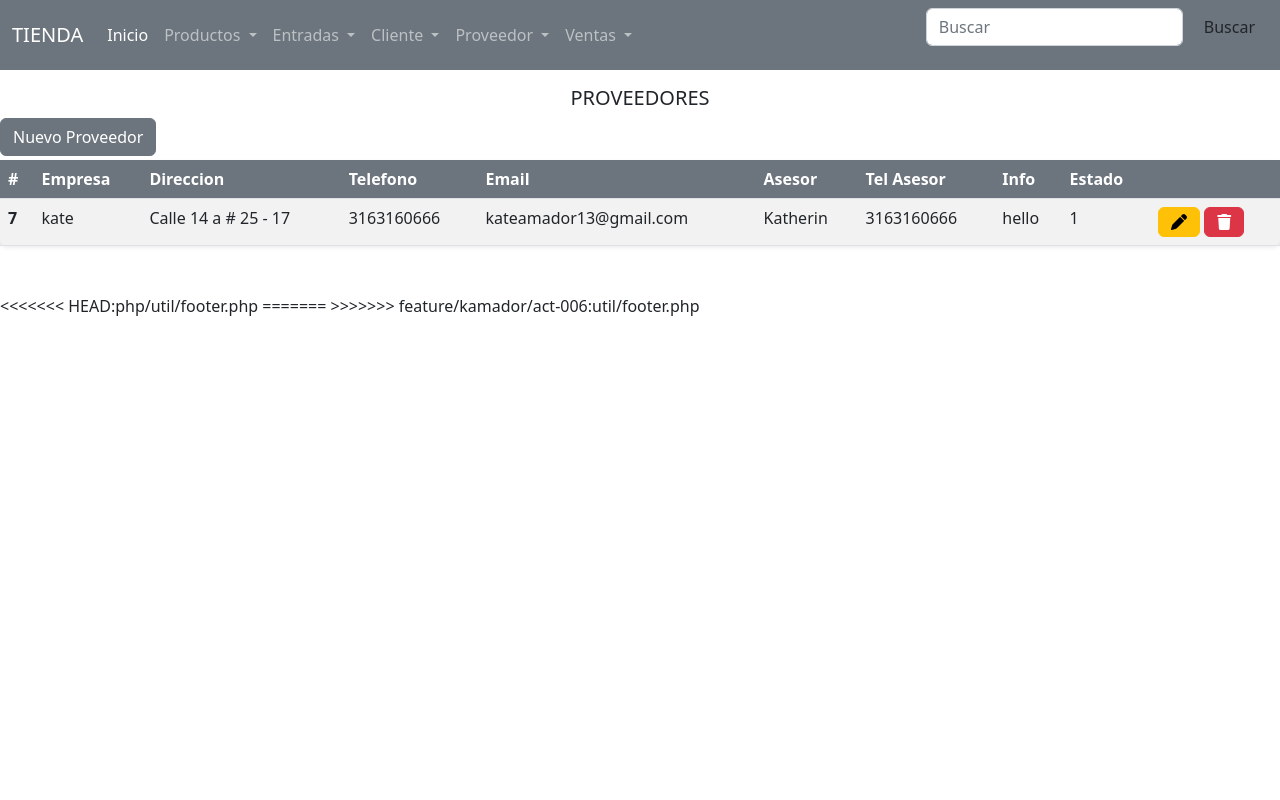
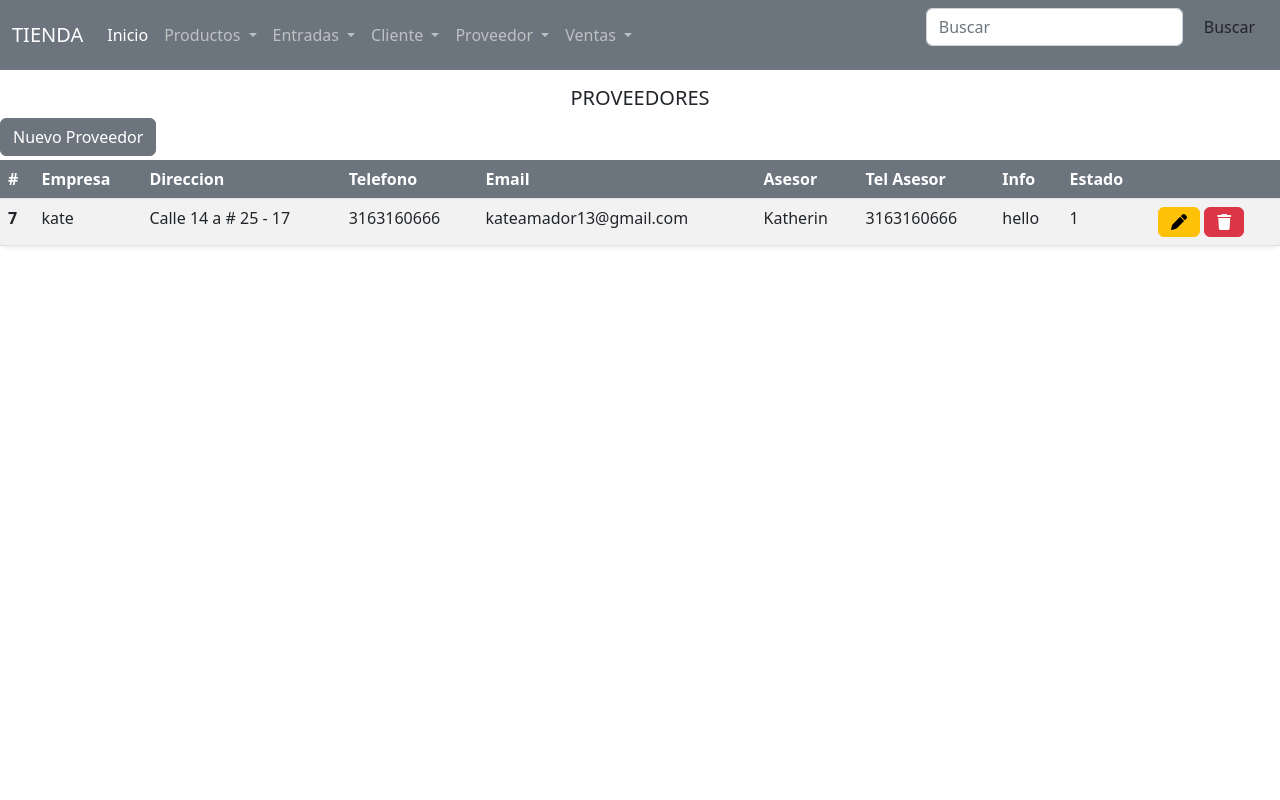
Before and after one commit to KateAmador/TiendaPHP, a PHP site: page /crudProveedor/proveedor.vista.php in a window 1280 px wide. Run offline with PHP 8.4, Linux system fonts and the light colour scheme; data comes from the database, SQL or seed files in the repository; data that the repository does not hold is empty; some libraries are stand-ins or nearby versions.

Commit message:
se arreglan conflictos

```diff
--- a/util/footer.php
+++ b/util/footer.php
@@ -4,9 +4,3 @@
 </script>
 <script src="https://kit.fontawesome.com/602acc29db.js" crossorigin="anonymous"></script>
 </html>
-<<<<<<< HEAD:php/util/footer.php
-
-</html>
-=======
-</html>
->>>>>>> feature/kamador/act-006:util/footer.php
```
